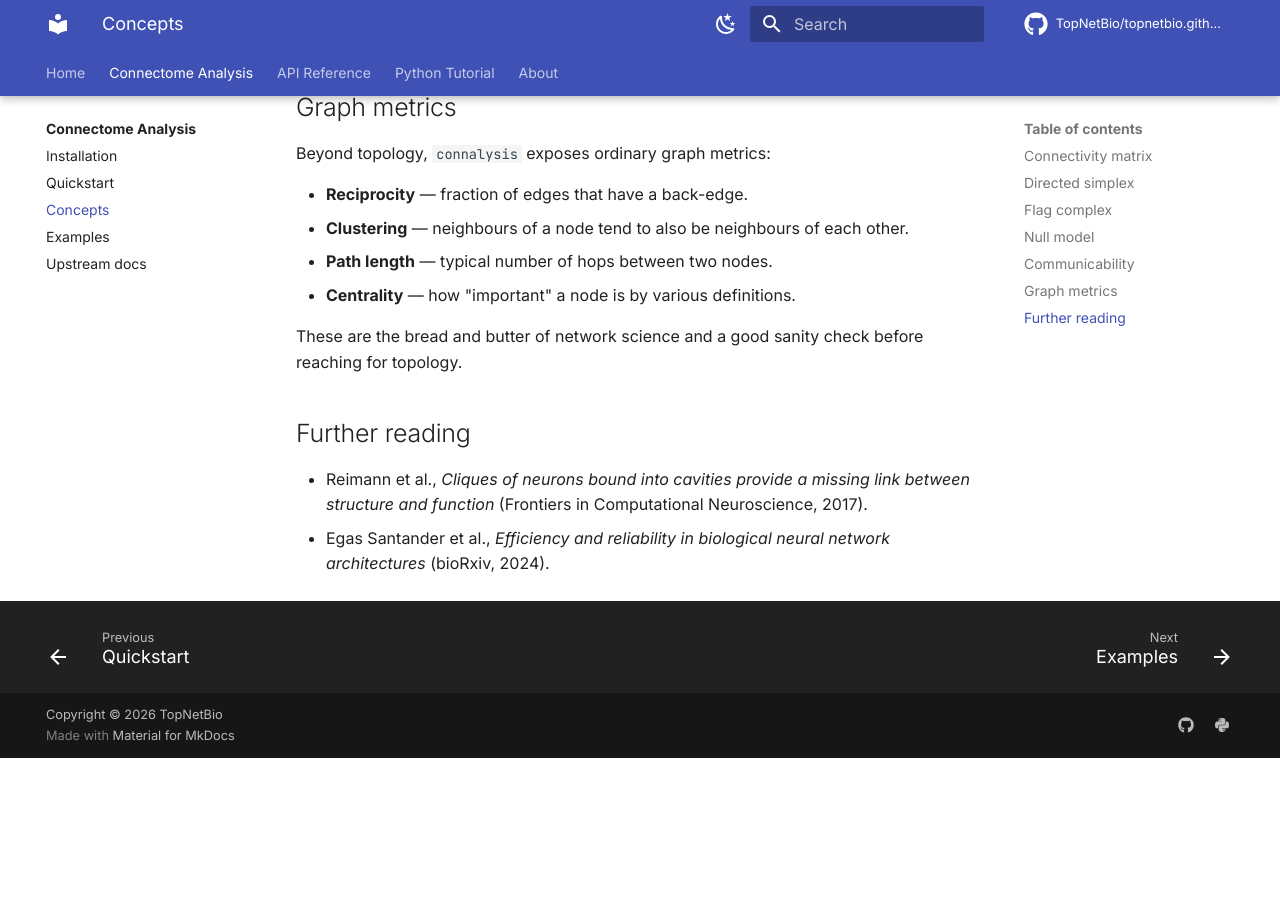
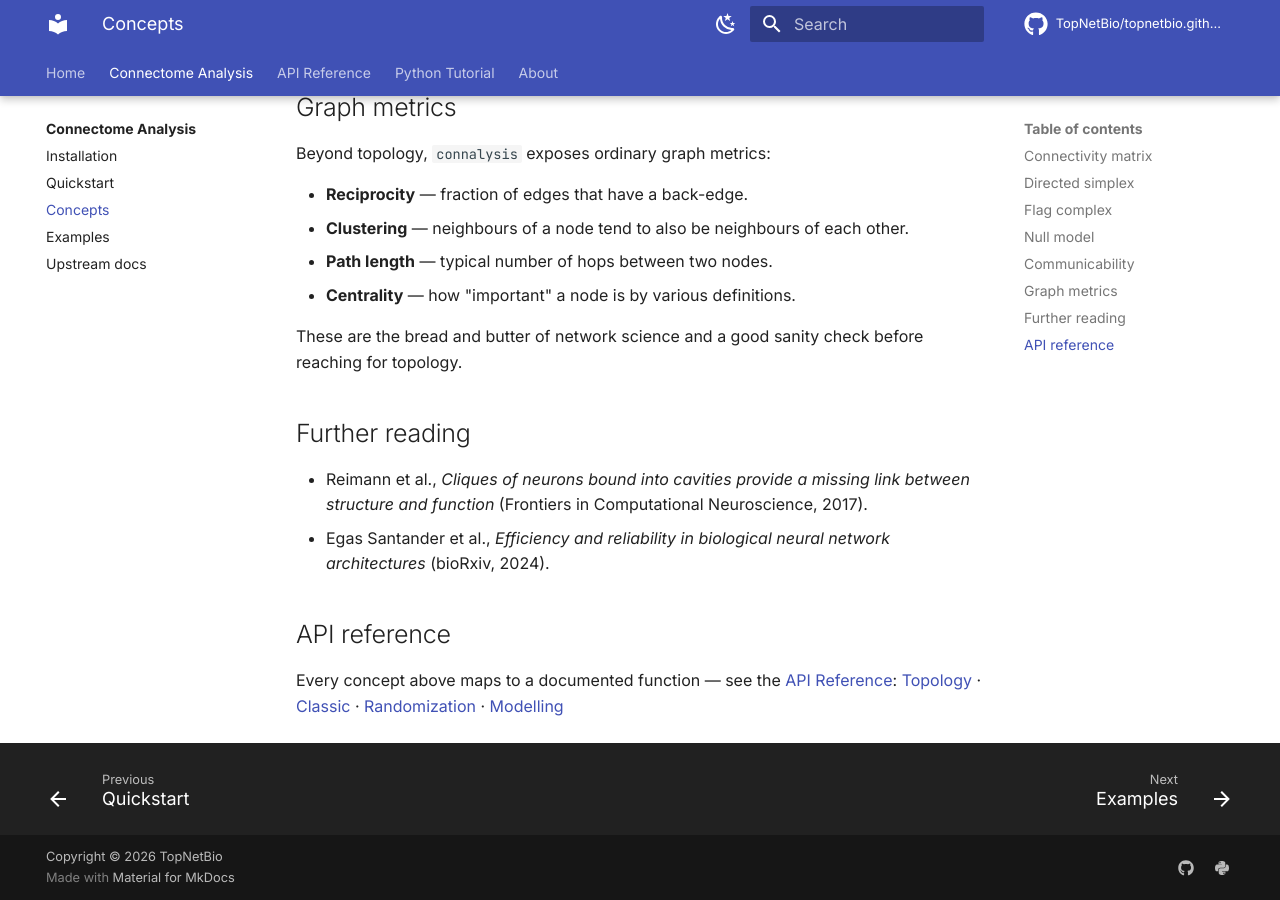
Before and after one commit to TopNetBio/topnetbio.github.io, an MkDocs documentation site: the page built from docs/connectome-analysis/concepts.md, in a window 1280 px wide and 900 px high, scrolled down 1658 px. Built offline with MkDocs 1.6.1 and Material for MkDocs 9.7.7, drawn with Linux system fonts in a browser that asks for light colours; comment, search, counter and statistics services are not loaded; before the commit the page ends 2416 px from its top, so only the background shows below that.

Commit message:
Cross-link guide and tutorial with the API Reference

```diff
--- a/docs/connectome-analysis/concepts.md
+++ b/docs/connectome-analysis/concepts.md
@@ -55,3 +55,11 @@ These are the bread and butter of network science and a good sanity check before
 
 - Reimann et al., *Cliques of neurons bound into cavities provide a missing link between structure and function* (Frontiers in Computational Neuroscience, 2017).
 - Egas Santander et al., *Efficiency and reliability in biological neural network architectures* (bioRxiv, 2024).
+
+## API reference
+
+Every concept above maps to a documented function — see the [API Reference](../api/index.md):
+[Topology](../api/network-topology.md) ·
+[Classic](../api/network-classic.md) ·
+[Randomization](../api/randomization.md) ·
+[Modelling](../api/modelling.md)
```
Also changed, not shown: docs/connectome-analysis/index.md (+1 -0 lines), docs/connectome-analysis/quickstart.md (+3 -0 lines), docs/python-tutorial/05-first-analysis.md (+2 -2 lines).
